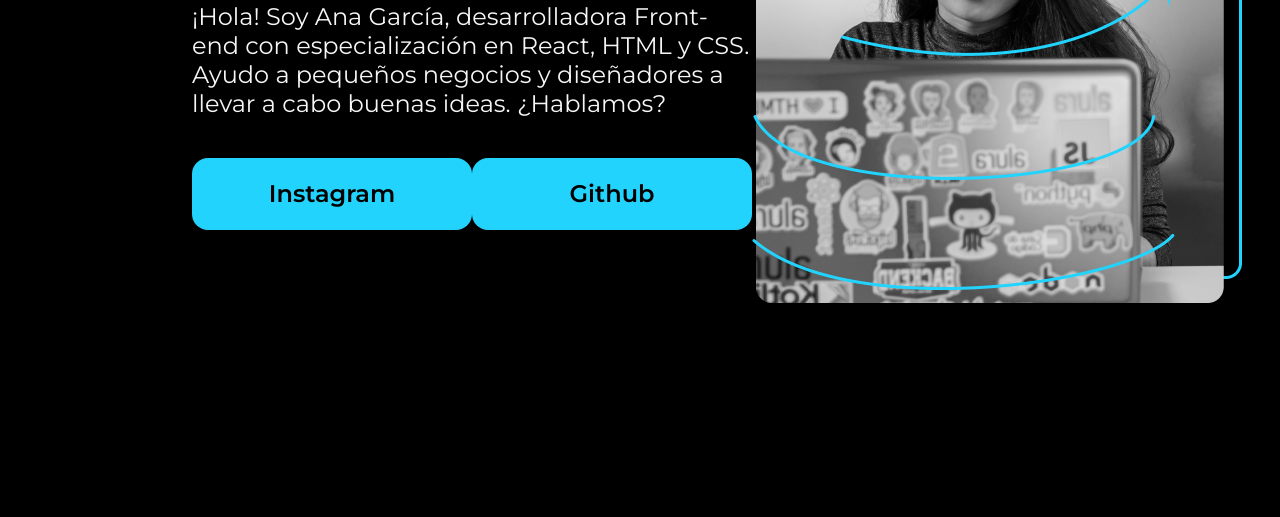
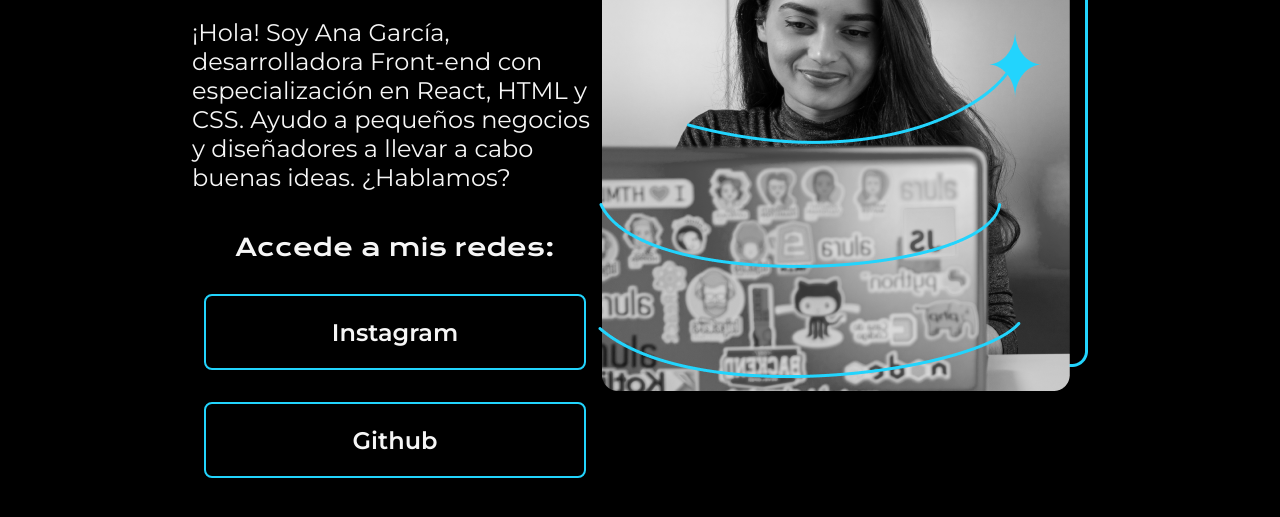
Before and after one commit to luisGuevaran/Example-Portafolio-HTML-CSS, a plain HTML site: page index.html in a window 1280 px wide. Shown: the part 375-892 px from the top of the page. Drawn offline with nearby package versions, Linux system fonts and the light colour scheme.

Commit message:
añadiendo nuevas caracteristica

```diff
--- a/index.html
+++ b/index.html
@@ -20,8 +20,9 @@
                     diseñadores a llevar a cabo buenas ideas. ¿Hablamos?
                 </p>
                 <div class="presentacion__enlaces">
+                    <h2 class="presentacion__enlaces__subtitulos">Accede a mis redes:</h2>
                     <a class="presentacion__enlaces__link" href="https://www.instagram.com/">Instagram</a>
-                    <a  class="presentacion__enlaces__link" href="https://github.com/luisGuevaran/Portafolio">Github</a>
+                    <a  class="presentacion__enlaces__link" href="https://github.com/luisGuevaran/Example-Portafolio-HTML-CSS">Github</a>
                 </div>
             </section>
             <img src="Imagem.png" alt="Imagen de Ana García trabajando">
--- a/style.css
+++ b/style.css
@@ -51,20 +51,30 @@ body {
 
 .presentacion__enlaces{
     display: flex;
+    flex-direction: column;
+    align-items: center;
     justify-content: space-between;
+    gap: 32px;
+}
+
+.presentacion__enlaces__subtitulos{
+    font-family: "Krona One", sans-serif;
+    font-size: 24px;
+    font-weight: 400;
 }
 
 .presentacion__enlaces__link{
-    width: 280px;
-    background-color: #22D4FD;
+    width: 378px;
+    /*background-color: black;*/
+    border:#22D4FD 2px solid;
     text-align: center;
     padding:21.5px 0; /*primer valor vertical, segundo horizontal*/
-    border-radius: 16px;
+    border-radius: 8px;
     font-family: "Montserrat", sans-serif;
     font-size: 24px;
     font-weight: 600;
     text-decoration: none;/*quita la linea de links*/
-    color:#000000
+    color:#F6F6F6;
 
 }
 a:hover{
```
Also changed, not shown: assest/Assets-aula2-curso3-html-e-css-main/Imagem.png (added), assest/Assets-aula2-curso3-html-e-css-main/github.png (added), assest/Assets-aula2-curso3-html-e-css-main/instagram.png (added), assest/Assets-aula2-curso3-html-e-css-main/linkedin.png (added), assest/Assets-aula2-curso3-html-e-css-main/twitch.png (added), assest/Assets-aula2-curso3-html-e-css-main/twitter-novo.png (added), assest/Assets-aula2-curso3-html-e-css-main/twitter.png (added).
